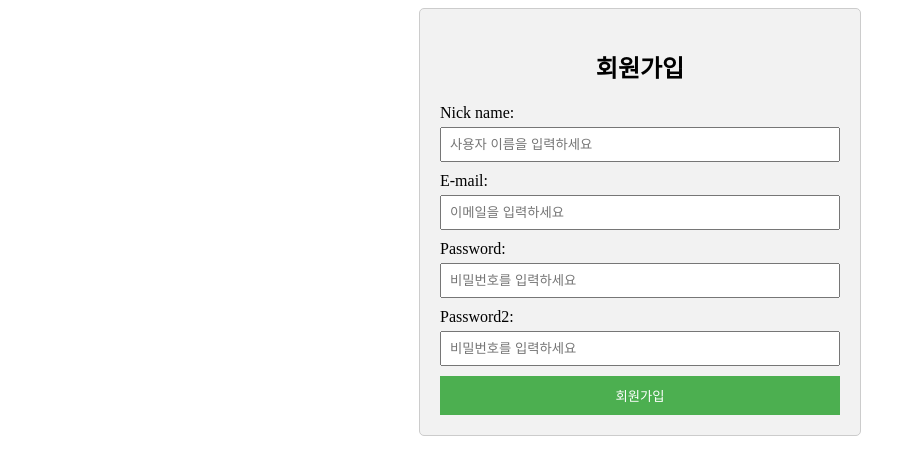
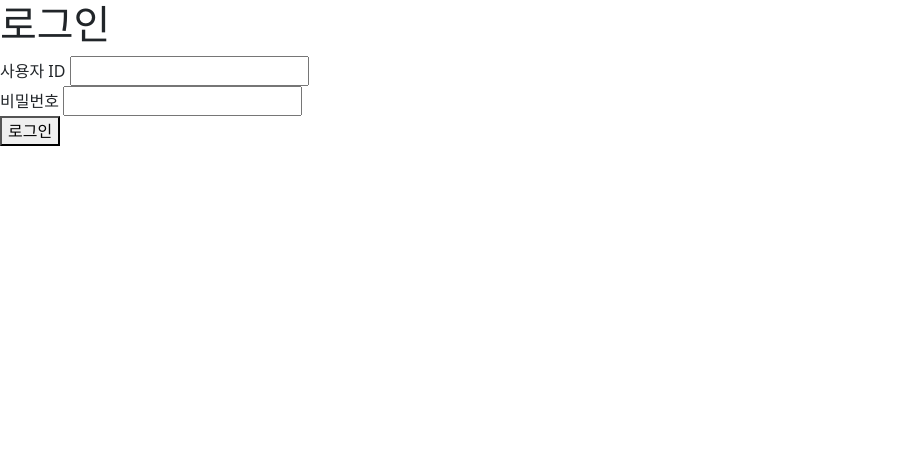
Before and after one commit to Ellanx/Django_project, a Django app: template templates/user/signup.html in a window 1280 px wide. Shown: the top 475 px of the page, without its empty margins (0-924 px from the left). Run offline with Django 4.2, Linux system fonts and the light colour scheme; the template is opened without the code that fills it, so the values that code supplies are empty; some libraries are stand-ins or nearby versions.

Commit message:
templates modified

```diff
--- a/templates/user/base.html
+++ b/templates/user/base.html
@@ -0,0 +1,36 @@
+<!doctype html>
+<html lang="en">
+
+<head>
+    <!-- Required meta tags -->
+    <meta charset="utf-8">
+    <meta name="viewport" content="width=device-width, initial-scale=1">
+
+    <!-- Bootstrap CSS -->
+    <link href="https://cdn.jsdelivr.net/npm/bootstrap@5.0.2/dist/css/bootstrap.min.css" rel="stylesheet"
+        integrity="sha384-EVSTQN3/azprG1Anm3QDgpJLIm9Nao0Yz1ztcQTwFspd3yD65VohhpuuCOmLASjC" crossorigin="anonymous">
+
+    <title>Hello, world!</title>
+</head>
+
+<body>
+    {% block content %}
+
+    <h1>Hello, world!</h1>
+
+    <!-- Optional JavaScript; choose one of the two! -->
+
+    <!-- Option 1: Bootstrap Bundle with Popper -->
+    <script src="https://cdn.jsdelivr.net/npm/bootstrap@5.0.2/dist/js/bootstrap.bundle.min.js"
+        integrity="sha384-MrcW6ZMFYlzcLA8Nl+NtUVF0sA7MsXsP1UyJoMp4YLEuNSfAP+JcXn/tWtIaxVXM"
+        crossorigin="anonymous"></script>
+
+    <!-- Option 2: Separate Popper and Bootstrap JS -->
+    <!--
+    <script src="https://cdn.jsdelivr.net/npm/@popperjs/core@2.9.2/dist/umd/popper.min.js" integrity="sha384-IQsoLXl5PILFhosVNubq5LC7Qb9DXgDA9i+tQ8Zj3iwWAwPtgFTxbJ8NT4GN1R8p" crossorigin="anonymous"></script>
+    <script src="https://cdn.jsdelivr.net/npm/bootstrap@5.0.2/dist/js/bootstrap.min.js" integrity="sha384-cVKIPhGWiC2Al4u+LWgxfKTRIcfu0JTxR+EQDz/bgldoEyl4H0zUF0QKbrJ0EcQF" crossorigin="anonymous"></script>
+    -->
+    {% endblock %}
+</body>
+
+</html>
--- a/templates/user/login.html
+++ b/templates/user/login.html
@@ -4,7 +4,6 @@
 <h1>로그인</h1>
 <form method="post" action="{% url 'users:login' %}">
     {% csrf_token %}
-    {% include 'users/form_errors.html' %}
     <div>
         <label>사용자 ID</label>
         <input type="text" name="username" id="username">
--- a/templates/user/signup.html
+++ b/templates/user/signup.html
@@ -1,72 +1,19 @@
-<!DOCTYPE html>
-<html lang="ko-KR">
-<head>
-    <meta charset="UTF-8">
-    <meta http-equiv="X-UA-Compatible" content="IE=edge">
-    <meta name="viewport" content="width=device-width, initial-scale=1.0">
-    <title>회원가입</title>
-<style>
-.container {
-max-width: 400px;
-margin: 0 auto;
-padding: 20px;
-background-color: #f2f2f2;
-border: 1px solid #ccc;
-border-radius: 5px;
-}
+{% extends 'base.html' %}
+{% block content %}
 
-h2 {
-text-align: center;
-}
+<h1>로그인</h1>
+<form method="post" action="{% url 'users:login' %}">
+    {% csrf_token %}
+    {% include 'users/form_errors.html' %}
+    <div>
+        <label>사용자 ID</label>
+        <input type="text" name="username" id="username">
+    </div>
+    <div>
+        <label>비밀번호</label>
+        <input type="text" name="password" id="password">
+    </div>
+    <button type="submit">로그인</button>
+</form>
 
-form {
-display: flex;
-flex-direction: column;
-}
-
-label {
-margin-bottom: 5px;
-}
-
-input[type="text"],
-input[type="email"],
-input[type="password"] {
-padding: 8px;
-margin-bottom: 10px;
-}
-
-input[type="submit"] {
-padding: 10px;
-background-color: #4caf50;
-color: #fff;
-border: none;
-cursor: pointer;
-}
-
-input[type="submit"]:hover {
-background-color: #45a049;
-}
-
-</style>
-</head>
-<body>
-    <div class="container">
-    <h2>회원가입</h2>
-    <form>
-        <label for="username">Nick name:</label>
-        <input type="text" id="username" name="username" placeholder="사용자 이름을 입력하세요">
-
-        <label for="email">E-mail:</label>
-        <input type="email" id="email" name="email" placeholder="이메일을 입력하세요">
-
-        <label for="password">Password:</label>
-        <input type="password" id="password" name="password" placeholder="비밀번호를 입력하세요">
-
-        <label for="password">Password2:</label>
-        <input type="password" id="password" name="password" placeholder="비밀번호를 입력하세요">
-
-        <input type="submit" value="회원가입">
-    </form>
-    </div>
-</body>
-</html>
+{% endblock %}
```
Also changed, not shown: templates/user/profile.html (+17 -67 lines).
